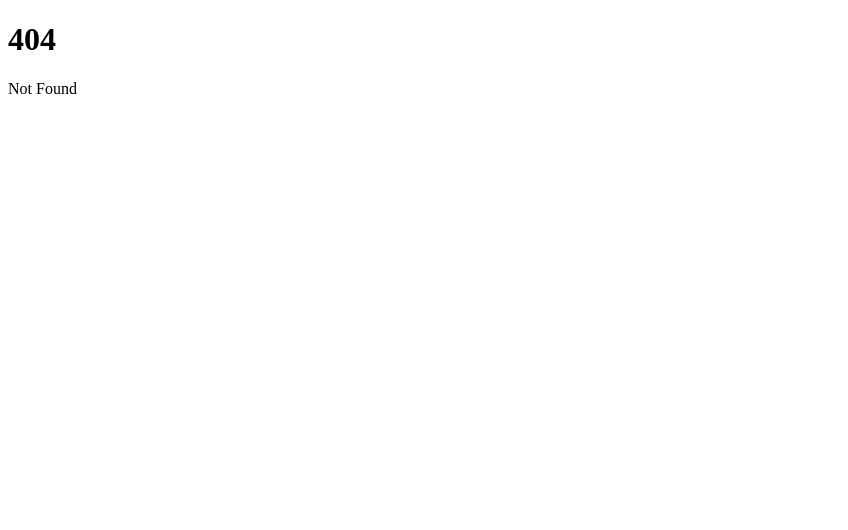
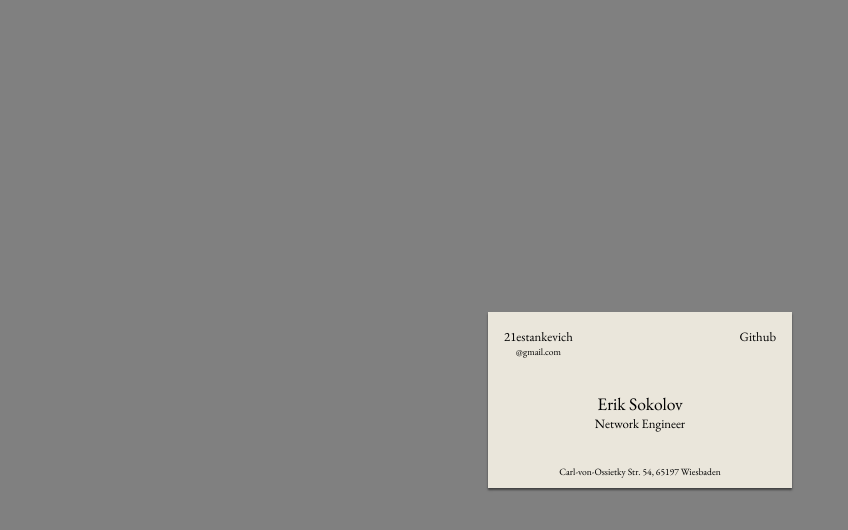
Before and after one commit to eriksokolov/sv, a SvelteKit app: page /card in a window 1280 px wide. Before the commit this address had no page. Shown: the top 530 px of the page, without its empty margins (0-848 px from the left). Built offline with nearby package versions, Linux system fonts and the light colour scheme.

Commit message:
create business card

```diff
--- /dev/null
+++ b/src/routes/card/+page.svelte
@@ -0,0 +1,91 @@
+<style>
+*{
+    margin: 0;
+    padding: 0;
+    box-sizing: border-box;
+}
+:global(body){
+    height: 100vh;
+    margin: 0;
+    display: grid;
+    grid-template-columns: auto;
+    font-family: 'EB Garamond';
+    justify-content: center;
+    align-content: center;
+    background-color: grey;
+
+}
+.Card{
+    padding: 1rem;
+    padding-bottom: 0.6rem;
+    height: 11rem;
+    width: 19rem;
+    background-color: #eae6db;
+    box-shadow: 0 2px 2px  rgba(0, 0, 0, 0.5);
+    display: grid;
+    grid-template-areas:
+    "Head"
+    "Center"
+    "Tail";
+    align-content: space-between;
+}
+.Head{
+    grid-area: Head;
+    display: flex;
+    justify-content: space-between;
+    font-size: 0.8rem;
+
+}
+.Head a{
+    all: unset;
+    cursor: pointer;
+}
+#at{
+    display: flex;
+    justify-content: center;
+    align-content: center;
+    font-size: 0.6rem;
+}
+.Center{
+    grid-area: Center;
+    display: grid;
+    justify-content: center;
+    align-content: center;
+}
+#Center-head{
+    font-size: 1.1rem;
+    display: flex;
+    justify-content: center;
+}
+#Center-tail{
+    display: flex;
+    justify-content: center;
+    font-size: 0.8rem;
+}
+.Tail{
+    grid-area: Tail;
+    display: flex;
+    justify-content: space-around;
+    font-size: 0.6rem;
+}
+</style>
+<div class="Card">
+    <div class="Head">
+        <div class="Left-Head">
+            <p>21estankevich</p>
+            <p id="at">@gmail.com</p>
+        </div>
+        <div class="Right-Head">
+            <a href="https://github.com/erikstankevich">Github</a>
+        </div>
+    </div>
+    <div class="Center">
+        <p id="Center-head">Erik Sokolov</p>
+        <p id="Center-tail">Network Engineer</p>
+    </div>
+    <div class="Tail">
+        <p>Carl-von-Ossietky Str. 54, 65197 Wiesbaden</p>
+    </div>
+</div>
+
+<link href="https://fonts.googleapis.com/css2?family=EB+Garamond&display=swap" rel="stylesheet">
```
